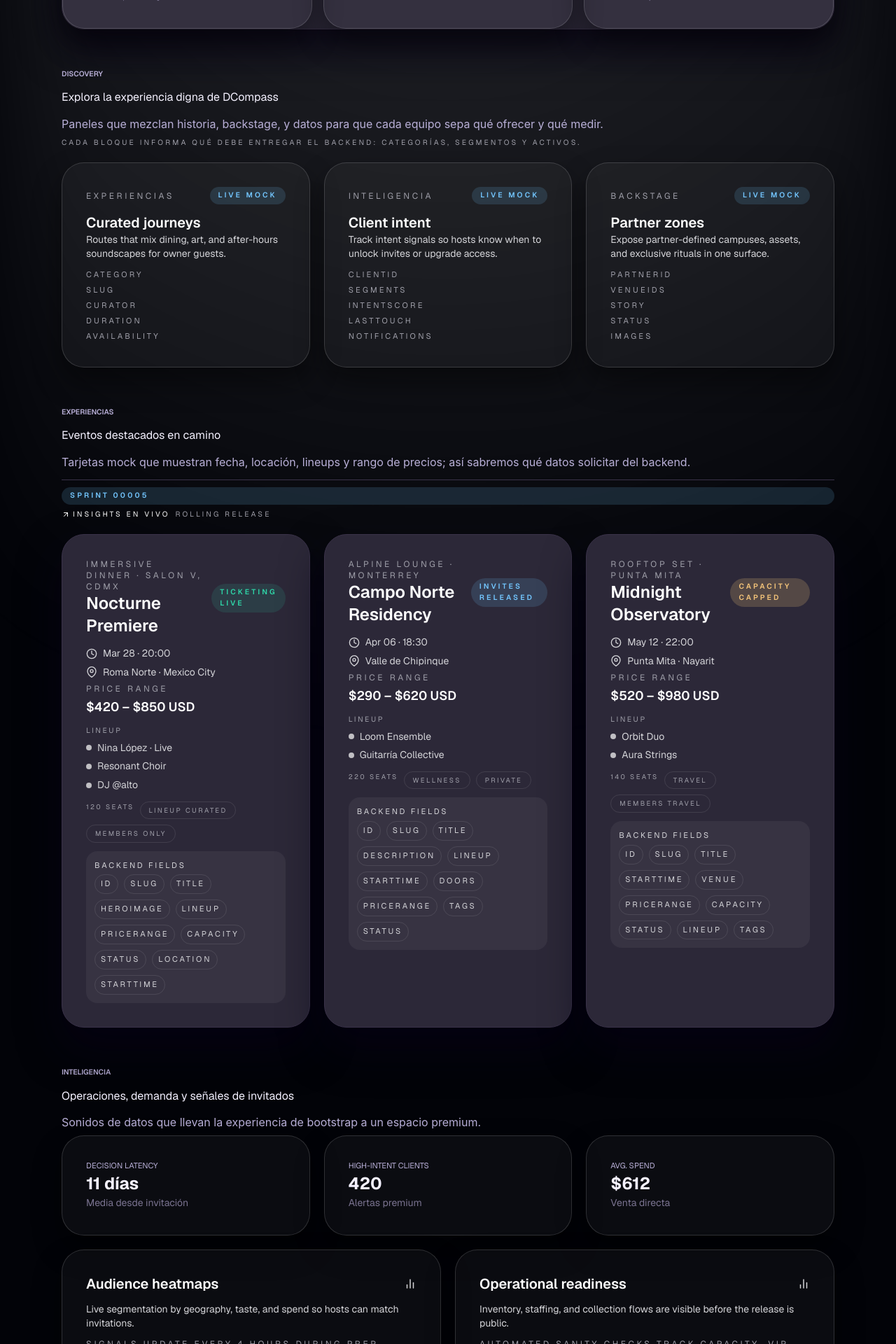
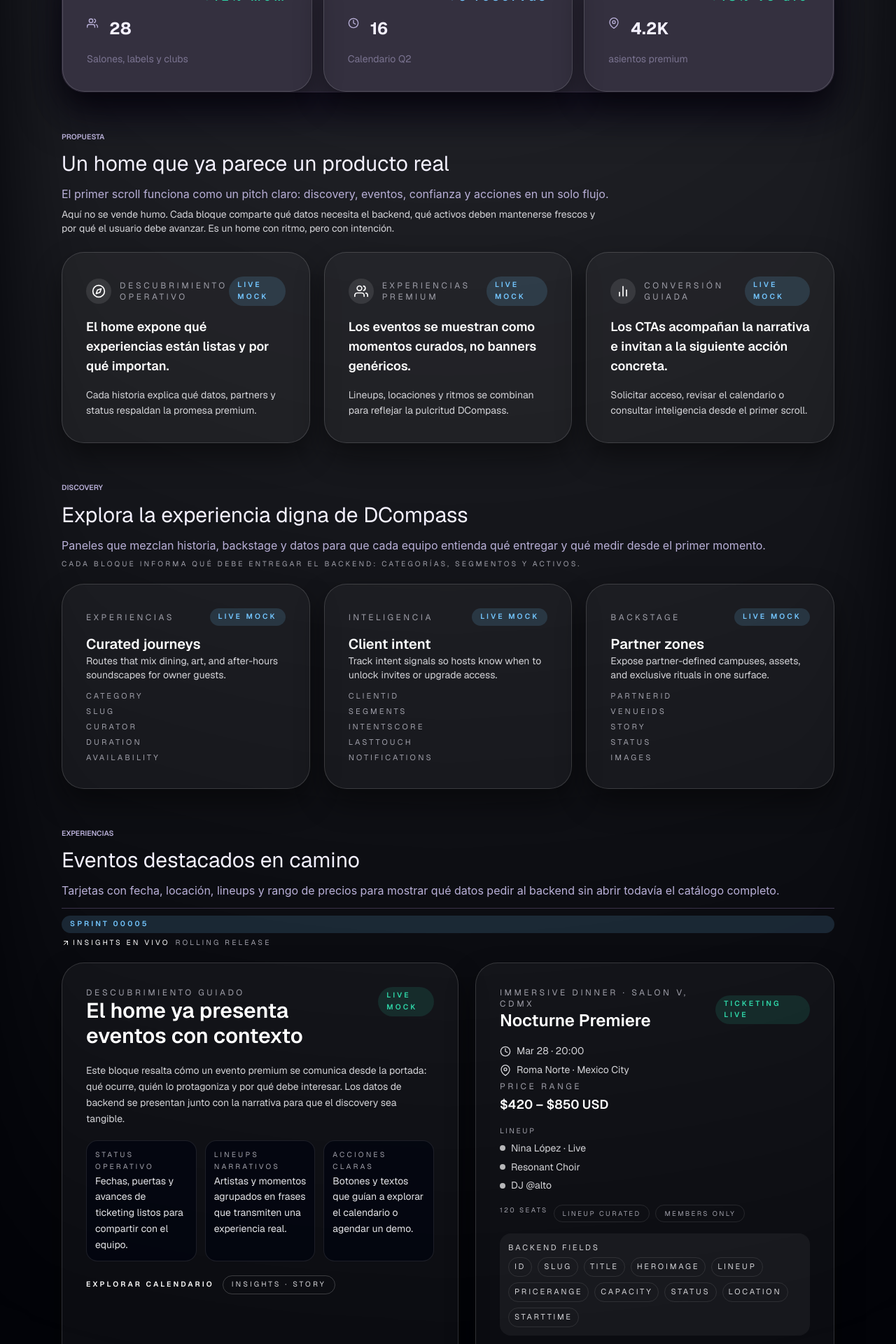
Before and after one commit to dev-status/dcompass-platform, a Next.js app in the folder apps/clients-web/: page / in a window 1280 px wide. Shown: the part 340-2260 px from the top of the page at 70% size. Built offline with nearby package versions, Linux system fonts and the light colour scheme.

Commit message:
feat: refine clients web home narrative

```diff
--- a/apps/clients-web/src/app/page.tsx
+++ b/apps/clients-web/src/app/page.tsx
@@ -32,6 +32,42 @@
     delta: "+18% vs dic",
     tone: "positive" as const,
     icon: <FiMapPin />
+  }
+];
+
+const valuePillars = [
+  {
+    title: "Descubrimiento operativo",
+    summary: "El home expone qué experiencias están listas y por qué importan.",
+    detail: "Cada historia explica qué datos, partners y status respaldan la promesa premium.",
+    icon: <FiCompass className="text-xl text-white" />
+  },
+  {
+    title: "Experiencias premium",
+    summary: "Los eventos se muestran como momentos curados, no banners genéricos.",
+    detail: "Lineups, locaciones y ritmos se combinan para reflejar la pulcritud DCompass.",
+    icon: <FiUsers className="text-xl text-white" />
+  },
+  {
+    title: "Conversión guiada",
+    summary: "Los CTAs acompañan la narrativa e invitan a la siguiente acción concreta.",
+    detail: "Solicitar acceso, revisar el calendario o consultar inteligencia desde el primer scroll.",
+    icon: <FiBarChart2 className="text-xl text-white" />
+  }
+];
+
+const discoveryHighlights = [
+  {
+    label: "Status operativo",
+    description: "Fechas, puertas y avances de ticketing listos para compartir con el equipo."
+  },
+  {
+    label: "Lineups narrativos",
+    description: "Artistas y momentos agrupados en frases que transmiten una experiencia real."
+  },
+  {
+    label: "Acciones claras",
+    description: "Botones y textos que guían a explorar el calendario o agendar un demo."
   }
 ];
 
@@ -156,13 +192,32 @@
   {
     name: "Eventos",
     description: "Base para hero, preview y compact cards.",
-    include: ["id", "slug", "title", "description", "startTime", "endTime", "lineup", "priceRange", "status", "venue", "capacity"],
+    include: [
+      "id",
+      "slug",
+      "title",
+      "description",
+      "startTime",
+      "endTime",
+      "lineup",
+      "priceRange",
+      "status",
+      "venue",
+      "capacity"
+    ],
     touchpoints: "hero / eventos"
   },
   {
     name: "Clientes",
     description: "Permite personalizar invitaciones y estados.",
-    include: ["clientId", "tier", "preferences", "intentScore", "lastInteraction", "invites"],
+    include: [
+      "clientId",
+      "tier",
+      "preferences",
+      "intentScore",
+      "lastInteraction",
+      "invites"
+    ],
     touchpoints: "discovery"
   },
   {
@@ -202,7 +257,7 @@
               Explorar
             </a>
             <a
-              href="#events"
+              href="mailto:contact@dcompass.dev"
               className="rounded-full bg-white/90 px-5 py-2 text-[0.65rem] font-semibold uppercase tracking-[0.3em] text-[#020308] shadow-[0_18px_45px_rgba(2,8,16,0.6)] ring-1 ring-white/60 transition duration-200 hover:bg-white"
             >
               Solicitar acceso
@@ -213,10 +268,10 @@
           <HeroPanel
             highlight="Clients Hub"
             title="Un centro premium para descubrir, invitar y vivir DCompass"
-            summary="La superficie inicial de clientes muestra eventos exclusivos, módulos de inteligencia y datos que el backend deberá servir tan pronto como avancemos to auth/checkout."
+            summary="El home no es una vitrina: es el punto de inicio donde discovery, inteligencia y operaciones ya se sienten como producto real."
             actions={[
-              { label: "Ver eventos", description: "Calendario privado", href: "#events", accent: "primary" },
-              { label: "Inteligencia", description: "Data signals", href: "#insights", accent: "secondary" }
+              { label: "Explorar experiencias", description: "Calendario privado y descubrimiento guiado", href: "#events", accent: "primary" },
+              { label: "Solicitar acceso", description: "Agendar una llamada con el equipo", href: "mailto:contact@dcompass.dev", accent: "secondary" }
             ]}
           >
             <div className="grid gap-4 md:grid-cols-3">
@@ -234,12 +289,40 @@
             </div>
           </HeroPanel>
 
+          <section className="space-y-6">
+            <div className="flex flex-col gap-1.5">
+              <SectionHeader
+                eyebrow="Propuesta"
+                title="Un home que ya parece un producto real"
+                description="El primer scroll funciona como un pitch claro: discovery, eventos, confianza y acciones en un solo flujo."
+              />
+              <p className="max-w-3xl text-sm text-zinc-300">
+                Aquí no se vende humo. Cada bloque comparte qué datos necesita el backend, qué activos deben mantenerse frescos y por qué el usuario debe avanzar. Es un home con ritmo, pero con intención.
+              </p>
+            </div>
+            <div className="grid gap-5 md:grid-cols-3">
+              {valuePillars.map((pillar) => (
+                <Card key={pillar.title} variant="glass" className="space-y-4 p-5">
+                  <div className="flex items-center justify-between">
+                    <div className="flex items-center gap-3">
+                      <div className="rounded-full bg-white/10 p-2">{pillar.icon}</div>
+                      <p className="text-xs uppercase tracking-[0.3em] text-zinc-400">{pillar.title}</p>
+                    </div>
+                    <StatusBadge label="Live mock" tone="info" />
+                  </div>
+                  <p className="text-lg font-semibold text-white">{pillar.summary}</p>
+                  <p className="text-sm text-zinc-300 leading-relaxed">{pillar.detail}</p>
+                </Card>
+              ))}
+            </div>
+          </section>
+
           <section id="explore" className="space-y-5 scroll-mt-28 md:scroll-mt-36">
             <div className="flex flex-col gap-1.5">
               <SectionHeader
                 eyebrow="Discovery"
                 title="Explora la experiencia digna de DCompass"
-                description="Paneles que mezclan historia, backstage, y datos para que cada equipo sepa qué ofrecer y qué medir."
+                description="Paneles que mezclan historia, backstage y datos para que cada equipo entienda qué entregar y qué medir desde el primer momento."
               />
               <p className="text-[0.65rem] uppercase tracking-[0.3em] text-zinc-400">
                 Cada bloque informa qué debe entregar el backend: categorías, segmentos y activos.
@@ -271,7 +354,7 @@
               <SectionHeader
                 eyebrow="Experiencias"
                 title="Eventos destacados en camino"
-                description="Tarjetas mock que muestran fecha, locación, lineups y rango de precios; así sabremos qué datos solicitar del backend."
+                description="Tarjetas con fecha, locación, lineups y rango de precios para mostrar qué datos pedir al backend sin abrir todavía el catálogo completo."
                 meta={<StatusBadge label="Sprint 00005" tone="info" />}
               />
               <div className="flex flex-wrap gap-2 text-[0.65rem] uppercase tracking-[0.3em] text-zinc-400">
@@ -281,9 +364,38 @@
                 <span>Rolling release</span>
               </div>
             </div>
-            <div className="grid gap-5 lg:grid-cols-3">
+            <div className="grid gap-6 lg:grid-cols-[1.05fr_0.95fr]">
+              <Card variant="glass" className="space-y-5 rounded-3xl border border-white/10 bg-white/5 p-6">
+                <div className="flex items-start justify-between gap-4">
+                  <div>
+                    <p className="text-xs uppercase tracking-[0.3em] text-zinc-400">Descubrimiento guiado</p>
+                    <h3 className="text-3xl font-semibold text-white">El home ya presenta eventos con contexto</h3>
+                  </div>
+                  <StatusBadge label="Live mock" tone="positive" />
+                </div>
+                <p className="text-sm text-zinc-300 leading-relaxed">
+                  Este bloque resalta cómo un evento premium se comunica desde la portada: qué ocurre, quién lo protagoniza y por qué debe interesar. Los datos de backend se presentan junto con la narrativa para que el discovery sea tangible.
+                </p>
+                <div className="grid gap-3 sm:grid-cols-3">
+                  {discoveryHighlights.map((highlight) => (
+                    <div key={highlight.label} className="rounded-2xl border border-white/10 bg-[#01030f]/70 p-3">
+                      <p className="text-[0.65rem] uppercase tracking-[0.3em] text-zinc-400">{highlight.label}</p>
+                      <p className="text-sm text-zinc-200 leading-relaxed">{highlight.description}</p>
+                    </div>
+                  ))}
+                </div>
+                <div className="flex flex-wrap items-center gap-3 text-[0.65rem] uppercase tracking-[0.3em] text-zinc-300">
+                  <a href="#events" className="font-semibold text-white">
+                    Explorar calendario
+                  </a>
+                  <span className="flex items-center gap-1 rounded-full border border-white/20 px-3 py-1">
+                    Insights · Story
+                  </span>
+                </div>
+              </Card>
+              <div className="space-y-4">
                 {eventPreviews.map((event) => (
-                <Card key={event.title} className="space-y-3">
+                  <Card key={event.title} variant="glass" className="space-y-4 p-5">
                     <div className="flex items-center justify-between gap-3">
                       <div>
                         <p className="text-xs uppercase tracking-[0.3em] text-zinc-400">{event.subtitle}</p>
@@ -330,8 +442,15 @@
                         ))}
                       </div>
                     </div>
+                    <div className="flex items-center justify-between text-[0.7rem] uppercase tracking-[0.3em] text-zinc-400">
+                      <span>Discovery ready</span>
+                      <a className="font-semibold text-white" href="mailto:contact@dcompass.dev">
+                        Solicitar acceso
+                      </a>
+                    </div>
                   </Card>
                 ))}
+              </div>
             </div>
           </section>
 
@@ -340,13 +459,16 @@
               <SectionHeader
                 eyebrow="Inteligencia"
                 title="Operaciones, demanda y señales de invitados"
-                description="Sonidos de datos que llevan la experiencia de bootstrap a un espacio premium."
+                description="La inteligencia no es un extra: es la base que da confianza a los equipos, y aquí se ve con claridad."
               />
+              <p className="text-sm text-zinc-400">
+                Los datos estructurados muestran por qué DCompass es premium: liderazgo, control y anticipación.
+              </p>
+            </div>
             <div className="grid gap-5 md:grid-cols-3">
               {intelligenceStats.map((stat) => (
                 <StatCard key={stat.label} label={stat.label} value={stat.value} helper={stat.helper} tone="neutral" />
               ))}
-              </div>
             </div>
             <div className="grid gap-5 md:grid-cols-2">
               {intelligenceCards.map((card) => (
@@ -373,7 +495,7 @@
             <SectionHeader
               eyebrow="Backstage"
               title="Señales de datos que el backend debe entregar"
-              description="Estos mocks dejan claro qué entidades y campos deberemos modelar cuando avancemos a auth y datos reales."
+              description="Estos mocks dejan claro qué entidades y campos necesitaremos cuando avancemos a auth y datos reales, sin romper el home actual."
             />
             <div className="grid gap-5 md:grid-cols-3">
               {dataSignals.map((signal) => (
@@ -394,6 +516,28 @@
                   <div className="text-[0.65rem] uppercase tracking-[0.3em] text-zinc-400">Touchpoints: {signal.touchpoints}</div>
                 </Card>
               ))}
+            </div>
+          </section>
+
+          <section className="space-y-5 rounded-3xl border border-white/10 bg-white/5 px-6 py-10 text-center text-white">
+            <p className="text-xs uppercase tracking-[0.3em] text-zinc-400">Próximo paso</p>
+            <h3 className="text-3xl font-semibold">Convierte este home en la puerta premium de DCompass</h3>
+            <p className="text-sm text-zinc-300">
+              El descubrimiento y la conversión no son dos etapas distintas: están enlazadas en la experiencia que acabamos de construir. Mantén el ritmo y lleva las acciones a esa siguiente llamada o demo.
+            </p>
+            <div className="flex flex-col gap-3 pt-3 text-[0.65rem] uppercase tracking-[0.3em] text-zinc-300 sm:flex-row sm:justify-center">
+              <a
+                href="#events"
+                className="rounded-full border border-white/30 px-5 py-2 font-semibold text-white transition hover:bg-white/10"
+              >
+                Ver el calendario
+              </a>
+              <a
+                href="mailto:contact@dcompass.dev"
+                className="rounded-full bg-[#e7f2ff]/90 px-5 py-2 font-semibold uppercase tracking-[0.3em] text-[#020308] transition hover:bg-[#ffffff]"
+              >
+                Solicitar acceso
+              </a>
             </div>
           </section>
         </main>
```
Lines whose indentation alone changed are shown as unchanged.
